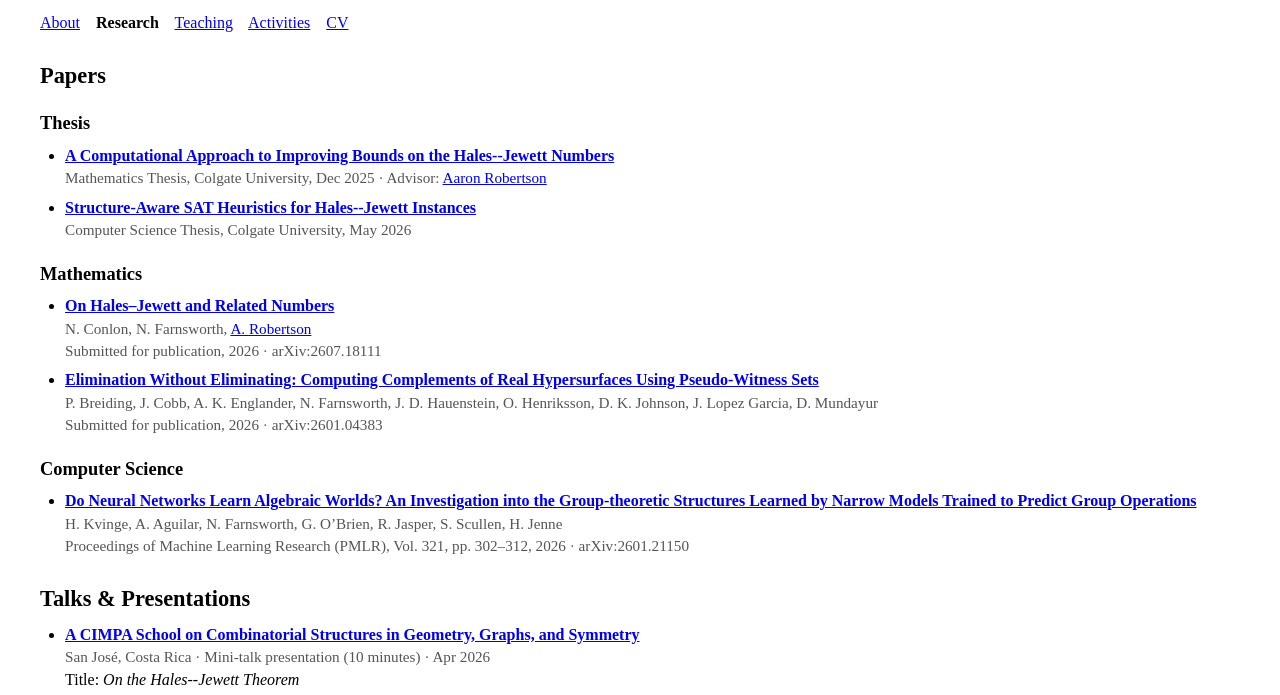
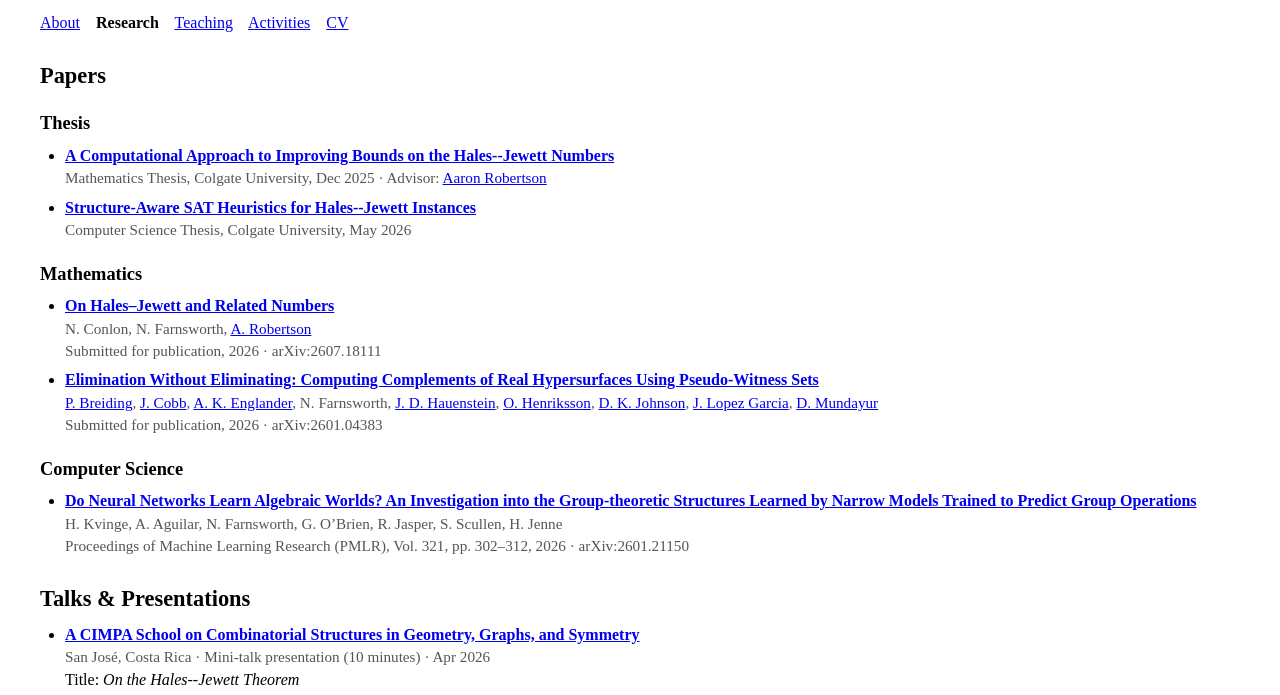
Before and after one commit to njfarnsworth/njfarnsworth.github.io, a plain HTML site: page papers.html in a window 1280 px wide. Shown: the part 98-793 px from the top of the page. Drawn offline with Linux system fonts and the light colour scheme.

Commit message:
Update papers.html

```diff
--- a/papers.html
+++ b/papers.html
@@ -77,6 +77,7 @@
   </span>
 </li>
 
+
 <li>
   <span class="item-title">
     <a href="https://arxiv.org/abs/2601.04383" target="_blank" rel="noopener noreferrer">
@@ -84,13 +85,23 @@
     </a>
   </span>
   <br>
-    <span class="meta">P. Breiding, J. Cobb, A. K. Englander, N. Farnsworth, J. D. Hauenstein, O. Henriksson, D. K. Johnson, J. Lopez Garcia, D. Mundayur</span>
+  <span class="meta">
+    <a href="https://pbrdng.github.io/" target="_blank" rel="noopener noreferrer">P. Breiding</a>,
+    <a href="https://johndcobb.github.io/" target="_blank" rel="noopener noreferrer">J. Cobb</a>,
+    <a href="https://sites.google.com/view/avivaenglander/home" target="_blank" rel="noopener noreferrer">A. K. Englander</a>,
+    N. Farnsworth,
+    <a href="https://academicweb.nd.edu/~jhauenst/" target="_blank" rel="noopener noreferrer">J. D. Hauenstein</a>,
+    <a href="https://oskarhenriksson.io/" target="_blank" rel="noopener noreferrer">O. Henriksson</a>,
+    <a href="https://sites.google.com/view/davidkjohnson/home" target="_blank" rel="noopener noreferrer">D. K. Johnson</a>,
+    <a href="https://jordylopez27.github.io/" target="_blank" rel="noopener noreferrer">J. Lopez Garcia</a>,
+    <a href="https://sites.google.com/view/deepakmundayur" target="_blank" rel="noopener noreferrer">D. Mundayur</a>
+  </span>
   <br>
   <span class="meta">
-      Submitted for publication, 2026 ·
-      arXiv:2601.04383
+    Submitted for publication, 2026 · arXiv:2601.04383
   </span>
 </li>
+
 </ul>
 
     <h3>Computer Science</h3>
```
Lines whose indentation alone changed are shown as unchanged.
